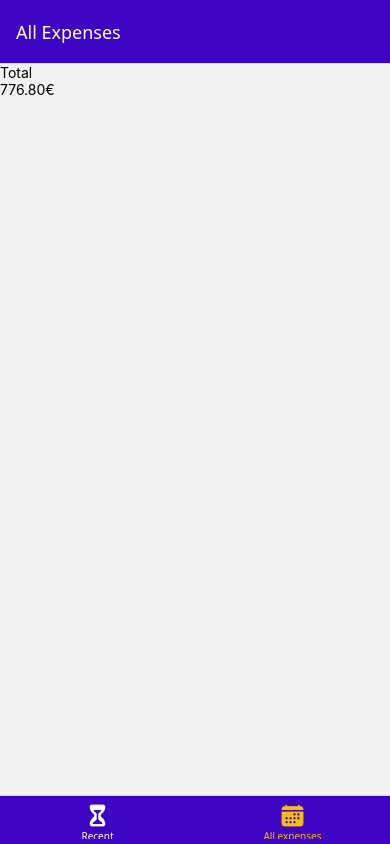
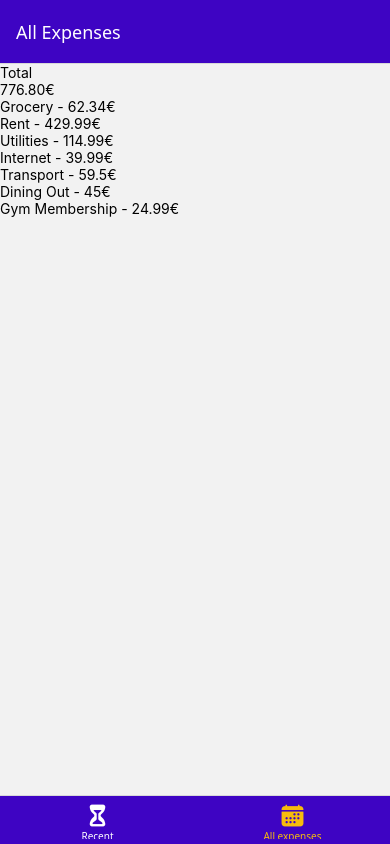
Before and after one commit to Voidcoolis/ExpenseTrackerApp, a React Native app: screen /AllExpenses in a window 390 px wide. Built offline with nearby package versions, Linux system fonts and the light colour scheme.

Commit message:
outputting expense list

```diff
--- a/components/ExpensesOutput/ExpensesList.js
+++ b/components/ExpensesOutput/ExpensesList.js
@@ -1,9 +1,21 @@
 import { FlatList, Text } from "react-native";
 
-function ExpensesList() {
+function ExpensesList({ expenses }) {
+  function renderExpenseItem(itemData) {
     return (
-        <FlatList />
+      <Text>
+        {itemData.item.description} - {itemData.item.amount}€
+      </Text>
     );
+  }
+
+  return (
+    <FlatList
+      data={expenses}
+      renderItem={renderExpenseItem}
+      keyExtractor={(item) => item.id}
+    />
+  );
 }
 
 export default ExpensesList;
--- a/components/ExpensesOutput/ExpensesOutput.js
+++ b/components/ExpensesOutput/ExpensesOutput.js
@@ -16,7 +16,7 @@
   return (
     <View>
         <ExpensesSummary expenses={DUMMY_EXPENSES} periodName={expensesPeriod}/>
-        <ExpensesList />
+        <ExpensesList expenses={DUMMY_EXPENSES}/>
     </View>
   );
 }
```
